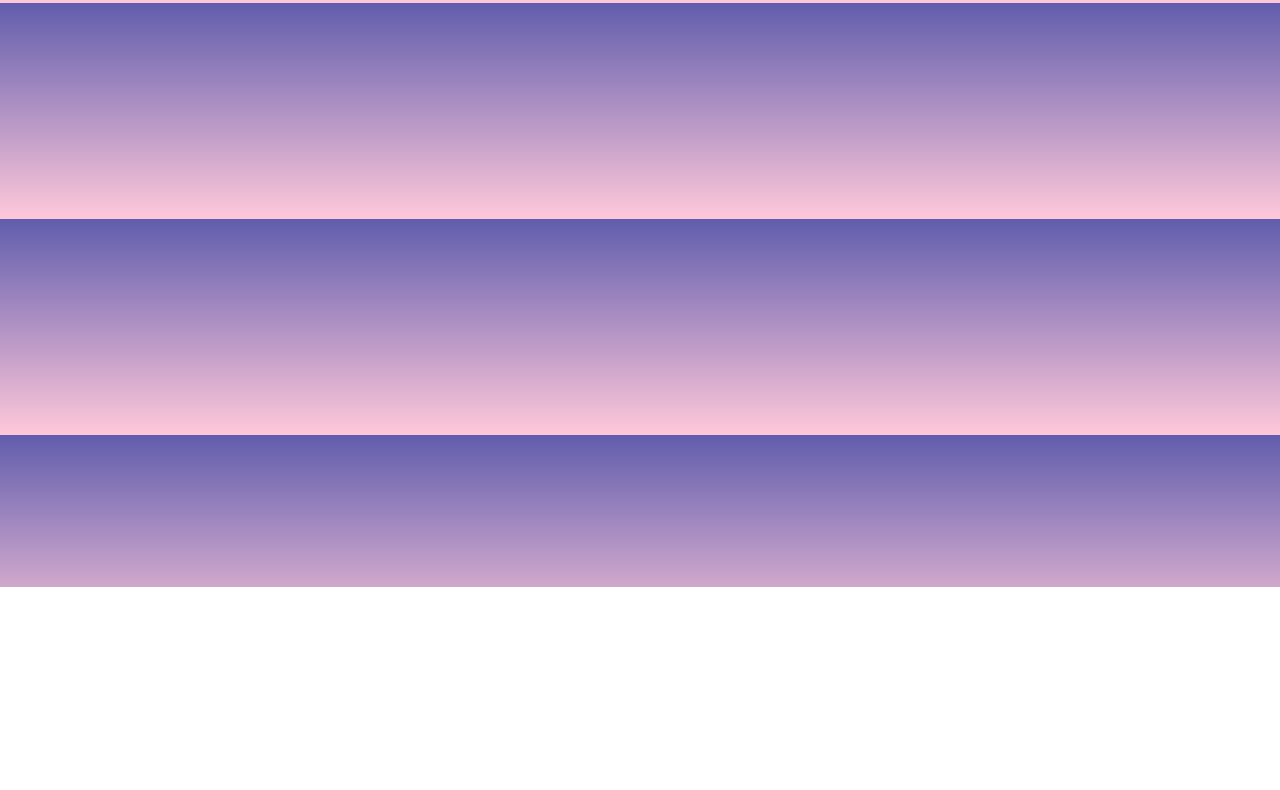
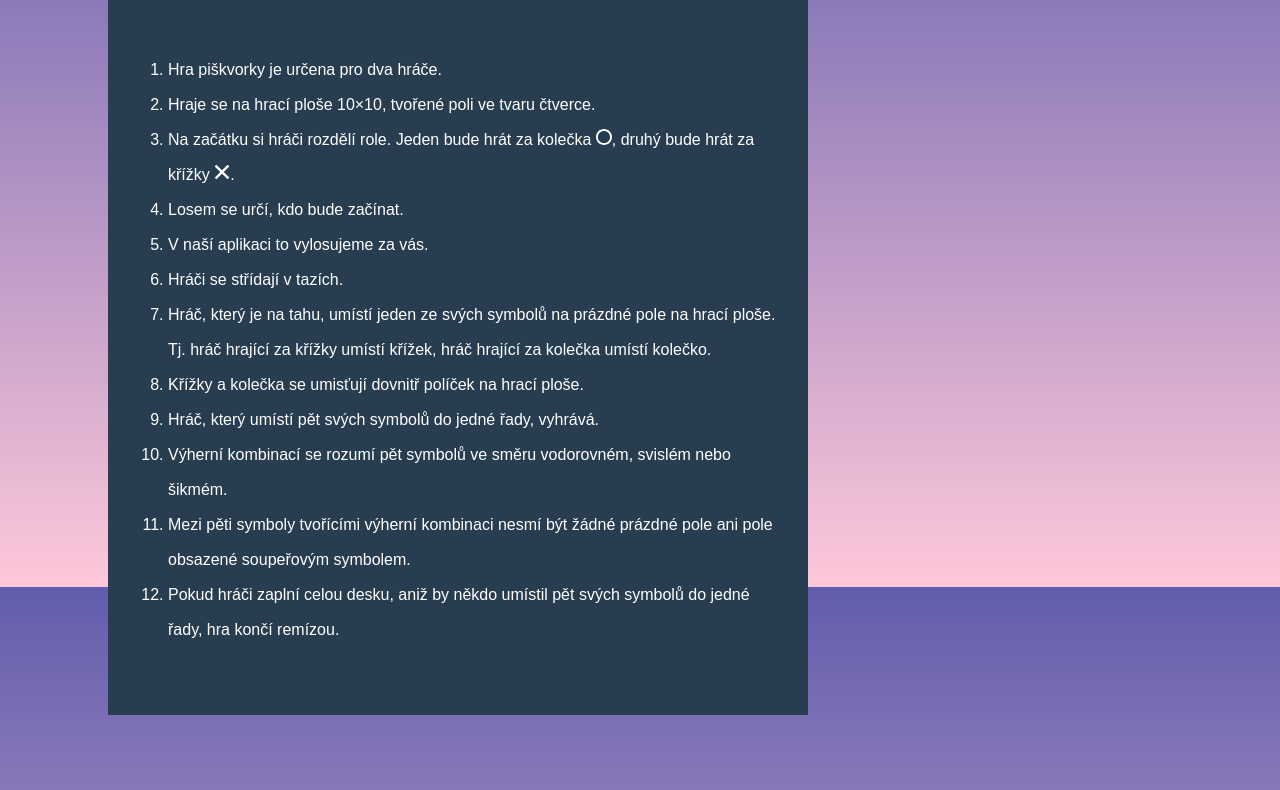
Before and after one commit to paulipa1/piskvorky, a plain HTML site: page pravidla.html in a window 1280 px wide. Shown: the part 213-1003 px from the top of the page. Before the commit the page ends 800 px from the top, so only its background shows below. Drawn offline with Linux system fonts and the light colour scheme.

Commit message:
Pravidla2

```diff
--- a/mojestyly.css
+++ b/mojestyly.css
@@ -14,7 +14,6 @@ body {
   background: linear-gradient(#615dad, #ffc8da), fixed;
   padding: 100px 100px;
   font-family: Arial, Helvetica, sans-serif;
-  text-decoration-color: none;
 }
 
 .kontejner {
@@ -24,11 +23,12 @@ body {
   align-items: center;
   text-align: center;
   text-decoration-color: none;
+  border-radius: 10px 10px 0px 0px;
 }
 
 .fotka {
   width: 360px;
-  border-radius: 10px, 10px, 0px, 0px;
+  border-radius: 10px 10px 0px 0px;
 }
 
 .odstavec {
@@ -68,6 +68,7 @@ body {
   justify-content: center;
   align-items: center;
   text-decoration-color: none;
+  text-decoration: none;
 }
 
 .pravidla:hover {
@@ -83,3 +84,30 @@ body {
 a {
   text-decoration: none;
 }
+
+.blok {
+  display: flex;
+  flex-direction: column;
+  border-radius: 10px 10px 0px 0px;
+  justify-content: center;
+  align-items: center;
+  padding: 20px;
+  line-height: 35px;
+  width: 700px;
+  min-height: 100%;
+  background-color: #283e50;
+  color: white;
+}
+
+.nadpis {
+  text-align: center;
+  font-size: 40px;
+  font-family: 'Lobster', cursive;
+}
+
+.kolecka,
+.krizky {
+  width: 1em;
+  height: 1em;
+  filter: invert(100%);
+}
--- a/pravidla.html
+++ b/pravidla.html
@@ -6,6 +6,31 @@
     <meta name="viewport" content="width=device-width, initial-scale=1.0" />
     <link rel="stylesheet" href="mojestyly.css" />
     <title>Document</title>
+    <link rel="preconnect" href="https://fonts.gstatic.com" />
+    <link
+      href="https://fonts.googleapis.com/css2?family=Lobster&display=swap"
+      rel="stylesheet"
+    />
   </head>
-  <body></body>
+  <body>
+    <div class="blok">
+      <h1 class="nadpis">Pravidla</h1>
+      <p>
+        <ol>
+          <li>Hra piškvorky je určena pro dva hráče.</li>
+          <li>Hraje se na hrací ploše 10×10, tvořené poli ve tvaru čtverce.</li>
+          <li>Na začátku si hráči rozdělí role. Jeden bude hrát za kolečka <img class ="kolecka" src="circle.svg" alt="kolecka">, druhý bude hrát za křížky <img class="krizky" src="cross.svg" alt="krizky">.</li>
+          <li>Losem se určí, kdo bude začínat.</li>
+          <li>V naší aplikaci to vylosujeme za vás.</li>
+          <li>Hráči se střídají v tazích.</li>
+          <li>Hráč, který je na tahu, umístí jeden ze svých symbolů na prázdné pole na hrací ploše. Tj. hráč hrající za křížky umístí křížek, hráč hrající za kolečka umístí kolečko.</li>
+          <li>Křížky a kolečka se umisťují dovnitř políček na hrací ploše.</li>
+          <li>Hráč, který umístí pět svých symbolů do jedné řady, vyhrává.</li>
+          <li>Výherní kombinací se rozumí pět symbolů ve směru vodorovném, svislém nebo šikmém.</li>
+          <li>Mezi pěti symboly tvořícími výherní kombinaci nesmí být žádné prázdné pole ani pole obsazené soupeřovým symbolem.</li>
+          <li>Pokud hráči zaplní celou desku, aniž by někdo umístil pět svých symbolů do jedné řady, hra končí remízou.</li>
+        </ol>
+      </p>
+    </div>
+  </body>
 </html>
```
Also changed, not shown: circle.svg (added), cross.svg (added), instructions-01.jpg (added), instructions-02.jpg (added), instructions-03.jpg (added), instructions-04.jpg (added), instructions-05.jpg (added), instructions-06.jpg (added), 1 other file.
